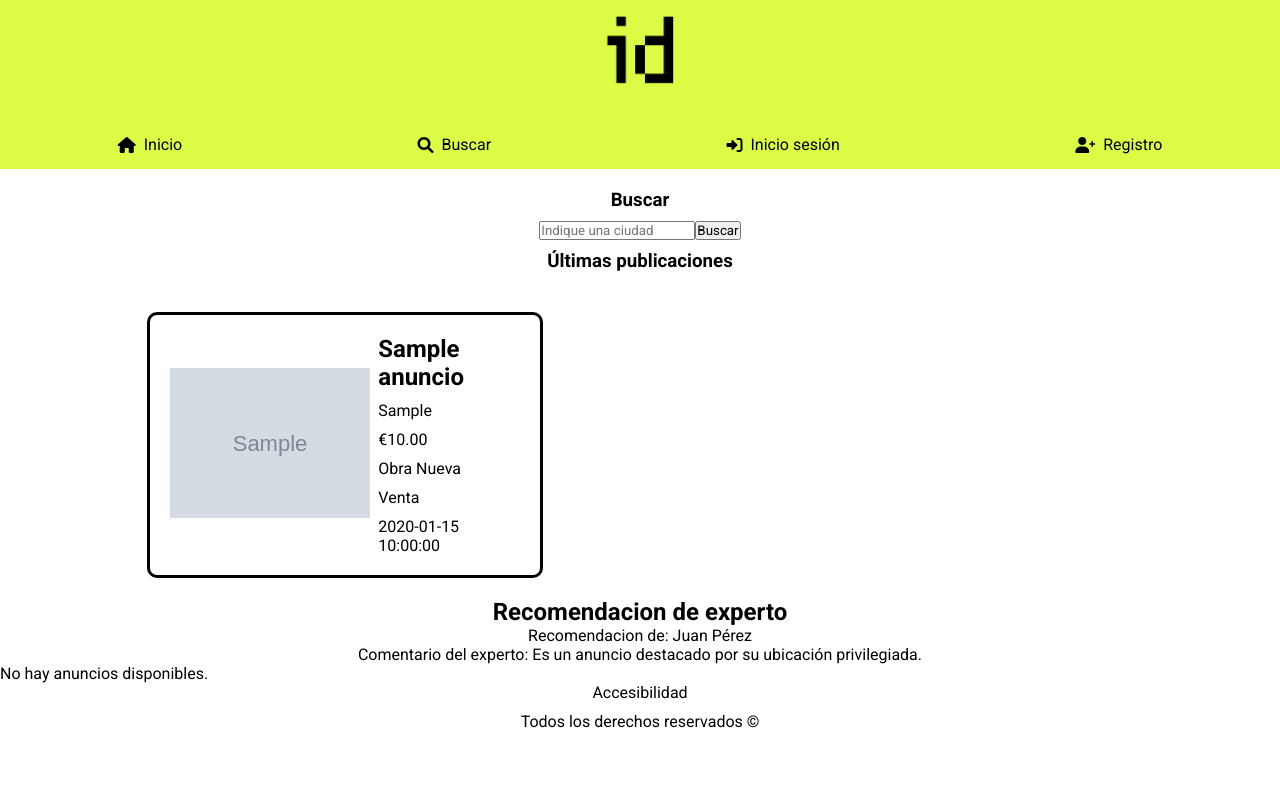
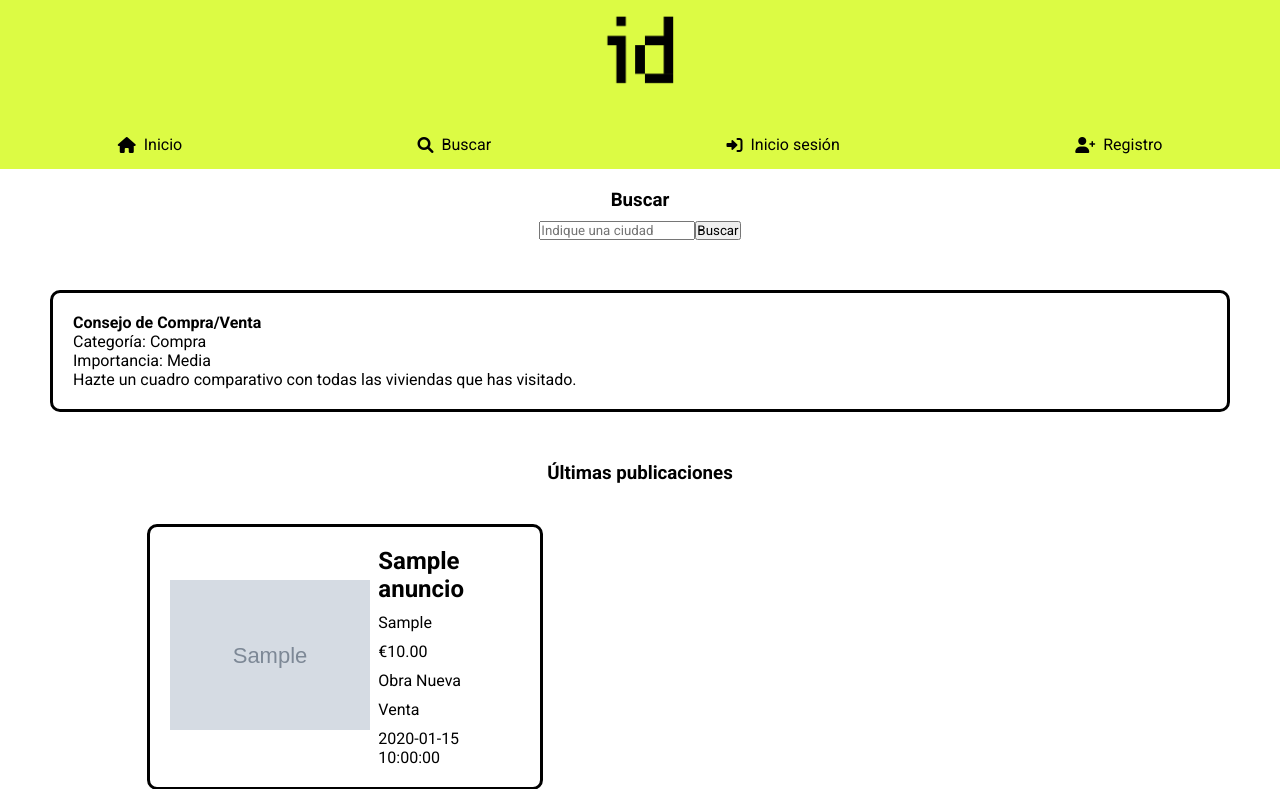
Before and after one commit to dariowest/daw, a PHP site: page / in a window 1280 px wide. Shown: the top 789 px of the page. Before the commit the page ends 728 px from the top, so only its background shows below. Run offline with PHP 8.4, Linux system fonts and the light colour scheme; data comes from the database, SQL or seed files in the repository; tables that the repository leaves empty hold one stand-in row (values such as "Sample post"); grey boxes marked "Sample" are stand-in pictures.

Commit message:
Consejo aniadido

```diff
--- a/index.php
+++ b/index.php
@@ -6,7 +6,7 @@
   <meta name="viewport" content="width=device-width, initial-scale=1.0" />
   <link rel="stylesheet" href="styles/global.css" />
   <?php
-  include_once ("modules/estilo.php");
+  include_once("modules/estilo.php");
   ?>
   <link rel="stylesheet" href="styles/imprime-index.css" media="print" />
 
@@ -21,7 +21,7 @@
   <?php
 
   // Leer configuración desde config.ini
-  include_once ('controller/connect.php');
+  include_once('controller/connect.php');
 
   $fichero = "recomendacion.txt";
   $contenido = file($fichero, FILE_IGNORE_NEW_LINES | FILE_SKIP_EMPTY_LINES);
@@ -66,6 +66,23 @@
         <input type="text" name="ciudad" id="buscar" placeholder="Indique una ciudad" />
         <input type="submit" value="Buscar" />
       </form>
+
+      <?php
+      // Leer el archivo JSON externo
+      $archivo = 'consejo.json';
+      $contenido = file_get_contents($archivo);
+      $consejos = json_decode($contenido, true);
+
+      // Seleccionar un consejo aleatorio
+      $consejoAleatorio = $consejos[array_rand($consejos)];
+      ?>
+      <div id="consejo">
+        <h4>Consejo de Compra/Venta</h4>
+        <p class="categoria">Categoría: <?php echo $consejoAleatorio['categoria']; ?></p>
+        <p class="importancia">Importancia: <?php echo $consejoAleatorio['importancia']; ?></p>
+        <p><?php echo $consejoAleatorio['descripcion']; ?></p>
+      </div>
+
       <h3>Últimas publicaciones</h3>
     </header>
     <?php
@@ -84,8 +101,8 @@
   <div id="recomendacion">
     <h2>Recomendacion de experto</h2>
     <?php
-      echo "<p>Recomendacion de: ".$nombreExperto."</p>";
-      echo "<p>Comentario del experto: ".$comentario."</p>";
+    echo "<p>Recomendacion de: " . $nombreExperto . "</p>";
+    echo "<p>Comentario del experto: " . $comentario . "</p>";
     $sql = "
     SELECT
         a.IdAnuncio,
@@ -99,13 +116,13 @@
     FROM anuncios a
     JOIN tiposanuncios tA ON a.TAnuncio = tA.IdTAnuncio
     JOIN tiposviviendas tV ON a.TVivienda = tV.IdTVivienda
-    WHERE a.IdAnuncio = ".$idAnuncio;
+    WHERE a.IdAnuncio = " . $idAnuncio;
     $result = $conn->query($sql);
     $anuncios = $result->fetch_all(MYSQLI_ASSOC);
     ?>
     <section>
-      <?php if (!empty($anuncios)) : ?>
-          <?php foreach ($anuncios as $anuncio) : ?>
+      <?php if (!empty($anuncios)): ?>
+        <?php foreach ($anuncios as $anuncio): ?>
           <article>
             <figure>
               <img src="img/<?php echo htmlspecialchars($anuncio['Foto']); ?>"
@@ -123,7 +140,7 @@
             </aside>
           </article>
         <?php endforeach; ?>
-      <?php else : ?>
+      <?php else: ?>
         <p>No hay anuncios disponibles.</p>
       <?php endif; ?>
     </section>
--- a/styles/index.css
+++ b/styles/index.css
@@ -65,6 +65,12 @@ main {
   }
 
 }
+#consejo{
+  margin: 50px;
+  border-style: solid;
+  padding: 20px;
+  border-radius: 10px;
+}
 
 @media only screen and (min-width: 750px) {
   section {
```
Lines whose indentation alone changed are shown as unchanged.
